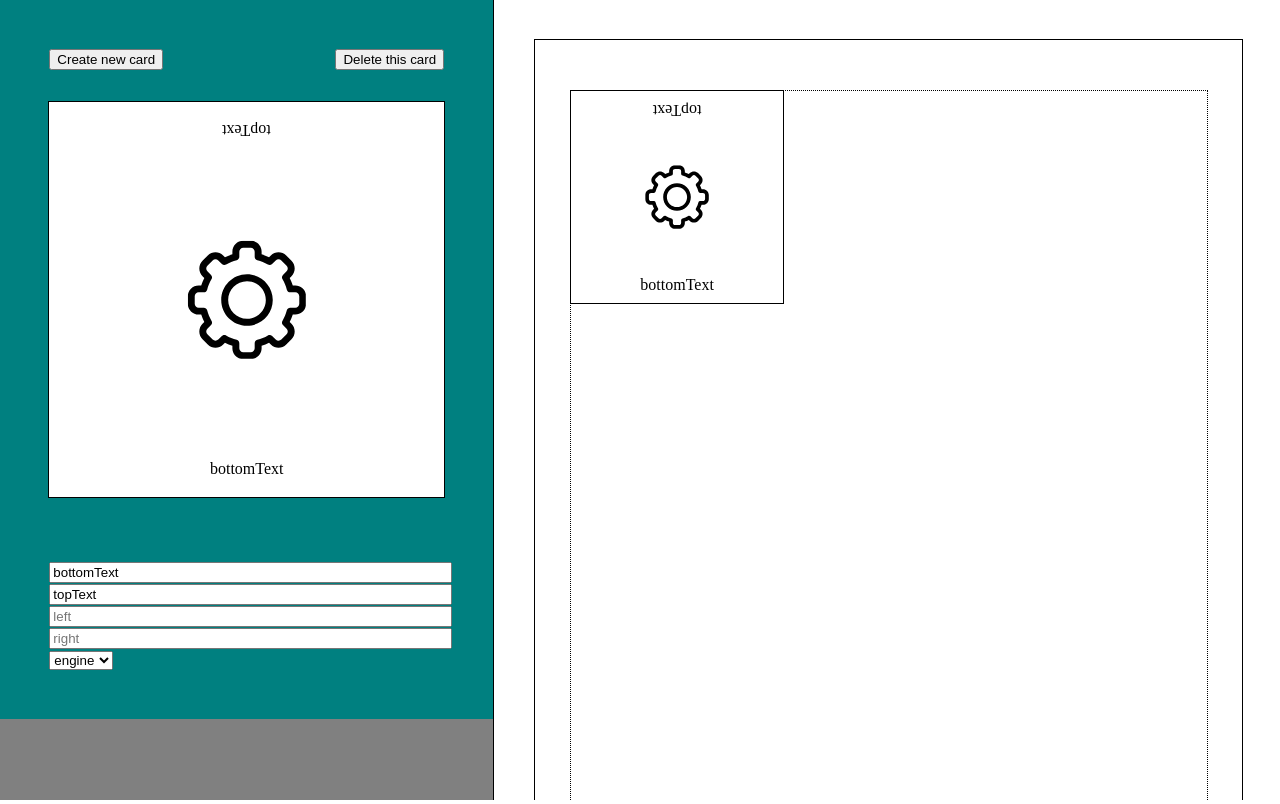
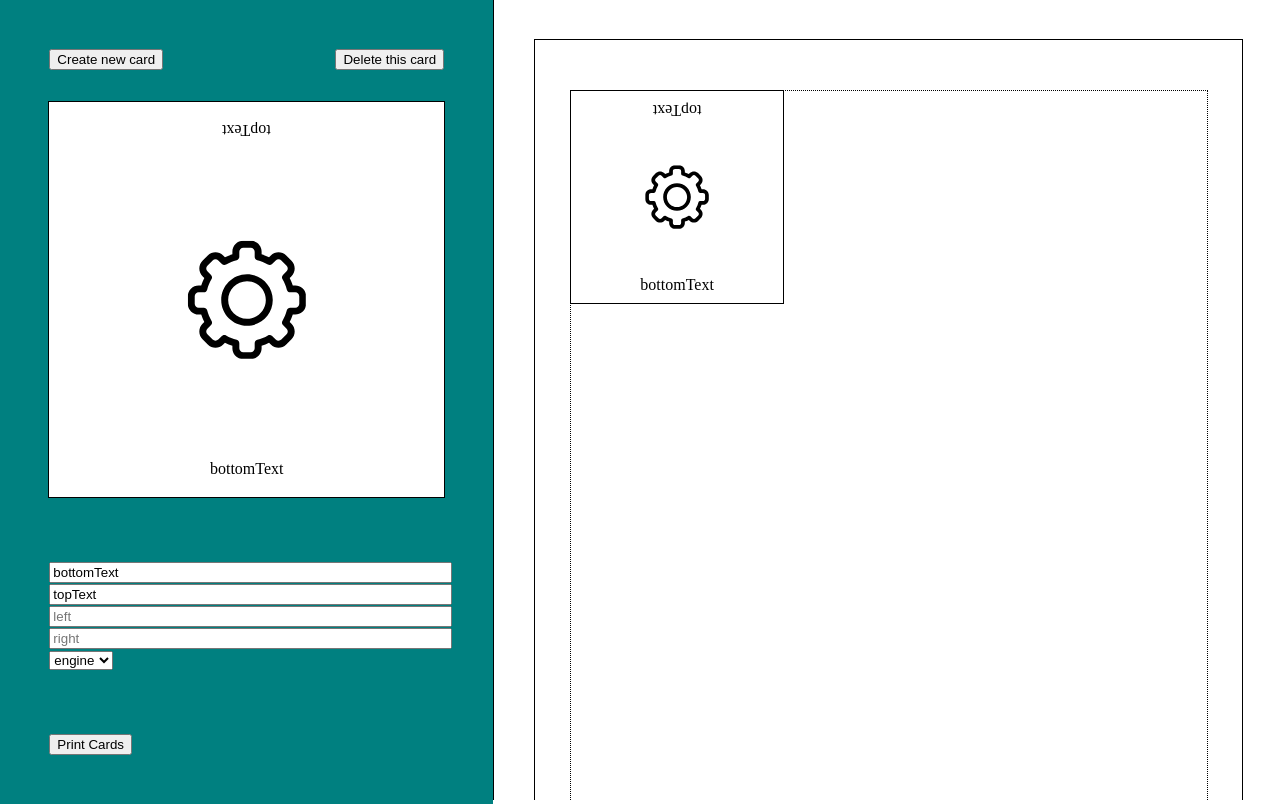
Before and after one commit to pawelngei/story-engine-card-creator, a React (Create React App) app: page / in a window 1280 px wide. Built offline with nearby package versions, Linux system fonts and the light colour scheme.

Commit message:
add print button

```diff
--- a/src/LeftMenu/LeftMenu.tsx
+++ b/src/LeftMenu/LeftMenu.tsx
@@ -45,6 +45,13 @@ const InputContainer = styled.div`
 
 const StyledInput = styled.input`
   width: 100%;
+`
+
+const PageActionsContainer = styled.div`
+  margin-top: 4em;
+  width: 100%;
+  display: flex;
+  justify-content: space-between;
 `
 
 const cardTypes = [
@@ -127,6 +134,9 @@ export const LeftMenu = ({
             ))}
           </select>
         </InputContainer>
+        <PageActionsContainer>
+          <button onClick={() => window.print()}>Print Cards</button>
+        </PageActionsContainer>
       </Inner>
     </LeftMenuContainer>
   )
```
